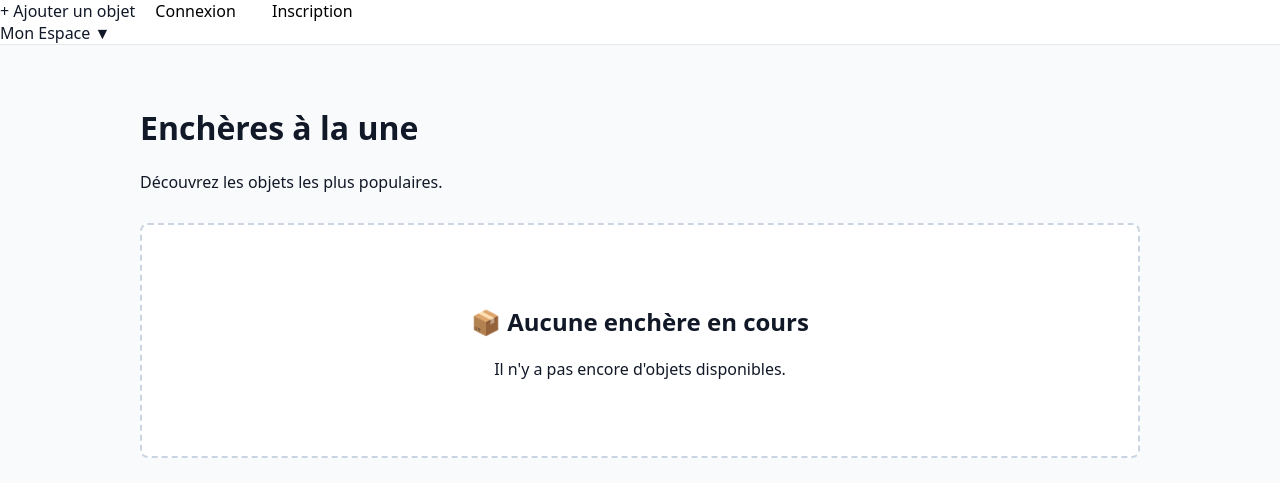
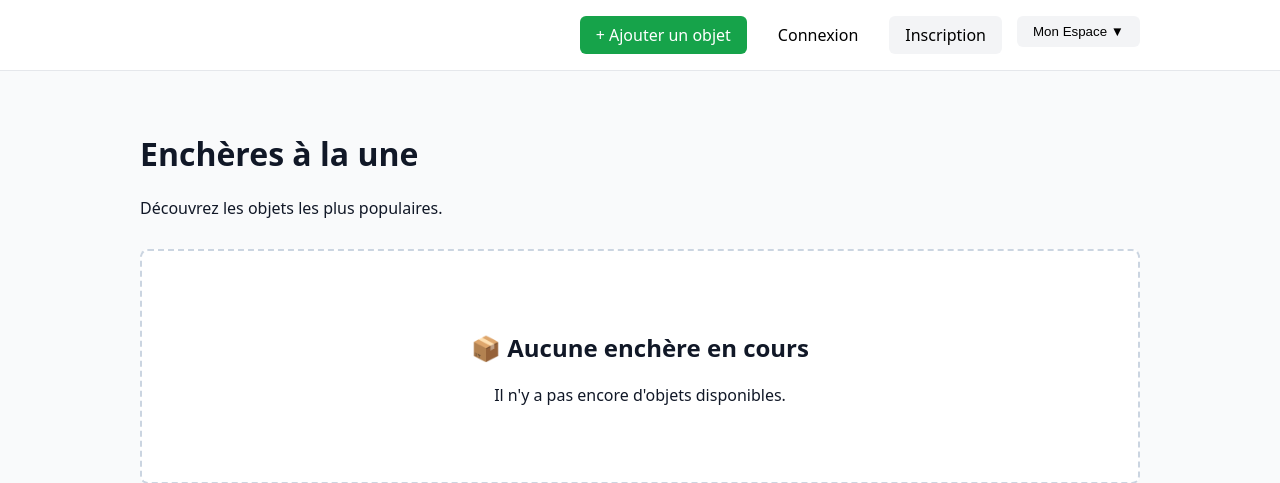
Before and after one commit to Aonfu/WE4A, a PHP site: page /hub.php in a window 1280 px wide. Shown: the top 483 px of the page. Run offline with PHP 8.4, Linux system fonts and the light colour scheme.

Commit message:
flemme de continué j'a ifaim et trouver la petite ref que j'a ilacher dans le code

```diff
--- a/src/hub.php
+++ b/src/hub.php
@@ -10,19 +10,24 @@
     <link rel="stylesheet" href="style.css">
 </head>
 <body>
-    <header class="navbar"
-            <div class="contrainer navbar-content"
-                 <div class="nav-action"
+<header class="navbar">
+    <div class="container navbar-content">
+
+        <div class="nav-actions" style="margin-left: auto;">
+
             <a href="#" class="btn btn-primary">+ Ajouter un objet</a>
             <a href="connexion.php" class="btn btn-text">Connexion</a>
-                    <a href="inscription.php" class="btn btn-text">Inscription</a>
-                    <div class="dropdown"
+            <a href="inscription.php" class="btn btn-secondary">Inscription</a>
+
+            <div class="dropdown" style="position: relative;">
                 <button class="btn btn-secondary dropdown-toggle">Mon Espace ▼</button>
+
                 <div class="dropdown-menu">
-                            <a href="#">Mon Porte-monnaie (16 €) pour kenneth</a>
+                    <a href="#">Mon Porte-monnaie (16€)</a>
                     <a href="#">Déconnexion</a>
                 </div>
             </div>
+
         </div>
     </div>
 </header>
--- a/src/style.css
+++ b/src/style.css
@@ -14,6 +14,11 @@ a {
     max-width: 1000px;
     margin: 0 auto; /* Centre la boîte au milieu de l'écran */
     padding: 0 20px;
+}
+.logo {
+    font-size: 1.5rem;
+    font-weight: bold;
+    color: #2563eb; /* Bleu */
 }
 /* La barre de navigation */
 .navbar {
```
Lines whose indentation alone changed are shown as unchanged.
